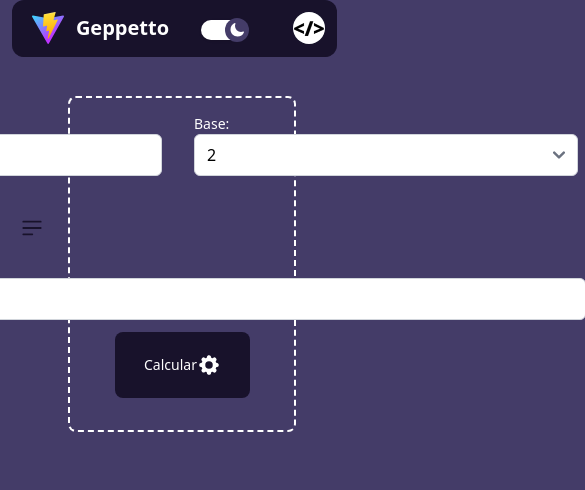
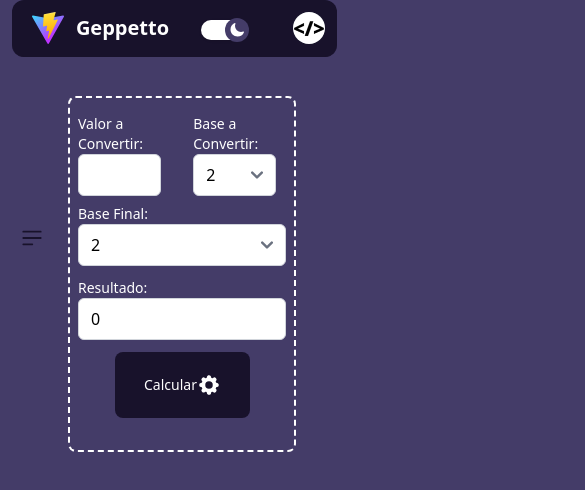
Before and after one commit to JordyV23/GEPPETO-FRONTEND, a React (Vite) app: page /geppetto/convert in a window 390 px wide. Shown: the top 490 px of the page, 585 px wide, since content can reach past the window. Built offline with nearby package versions, Linux system fonts and the light colour scheme.

Commit message:
Correccion responsive

```diff
--- a/src/calculadora/pages/ConversionPage.jsx
+++ b/src/calculadora/pages/ConversionPage.jsx
@@ -48,7 +48,7 @@ export const ConversionPage = () => {
               <div className="flex items-center justify-center h-68 mb-4 rounded ">
                 <form onSubmit={handleSubmit(onSubmit)} className="flex-1">
                   <div className="flex">
-                    <div className="mr-2 w-96">
+                    <div className="mr-2 w-2/5">
                       <label
                         htmlFor="numero"
                         className="block text-sm font-medium dark:text-white"
@@ -62,12 +62,12 @@ export const ConversionPage = () => {
                       />
                     </div>
 
-                    <div className="ml-6 mr-2 w-96">
+                    <div className="ml-6 mr-2 w-2/5">
                       <label
                         htmlFor="baseInicial"
                         className="block text-sm font-medium dark:text-white"
                       >
-                        Base:
+                        Base a Convertir:
                       </label>
                       <select
                         id="baseInicial"
```
